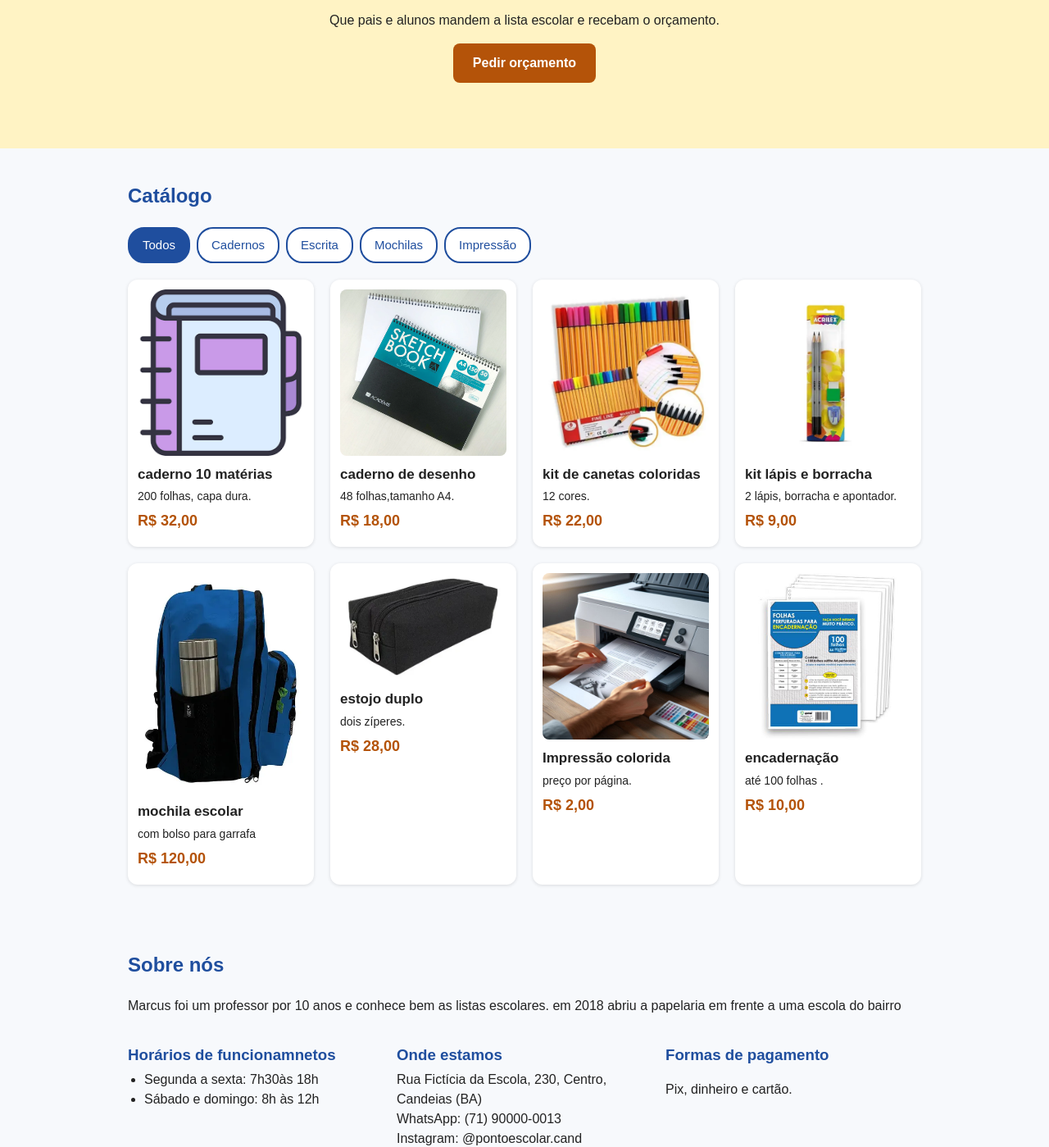
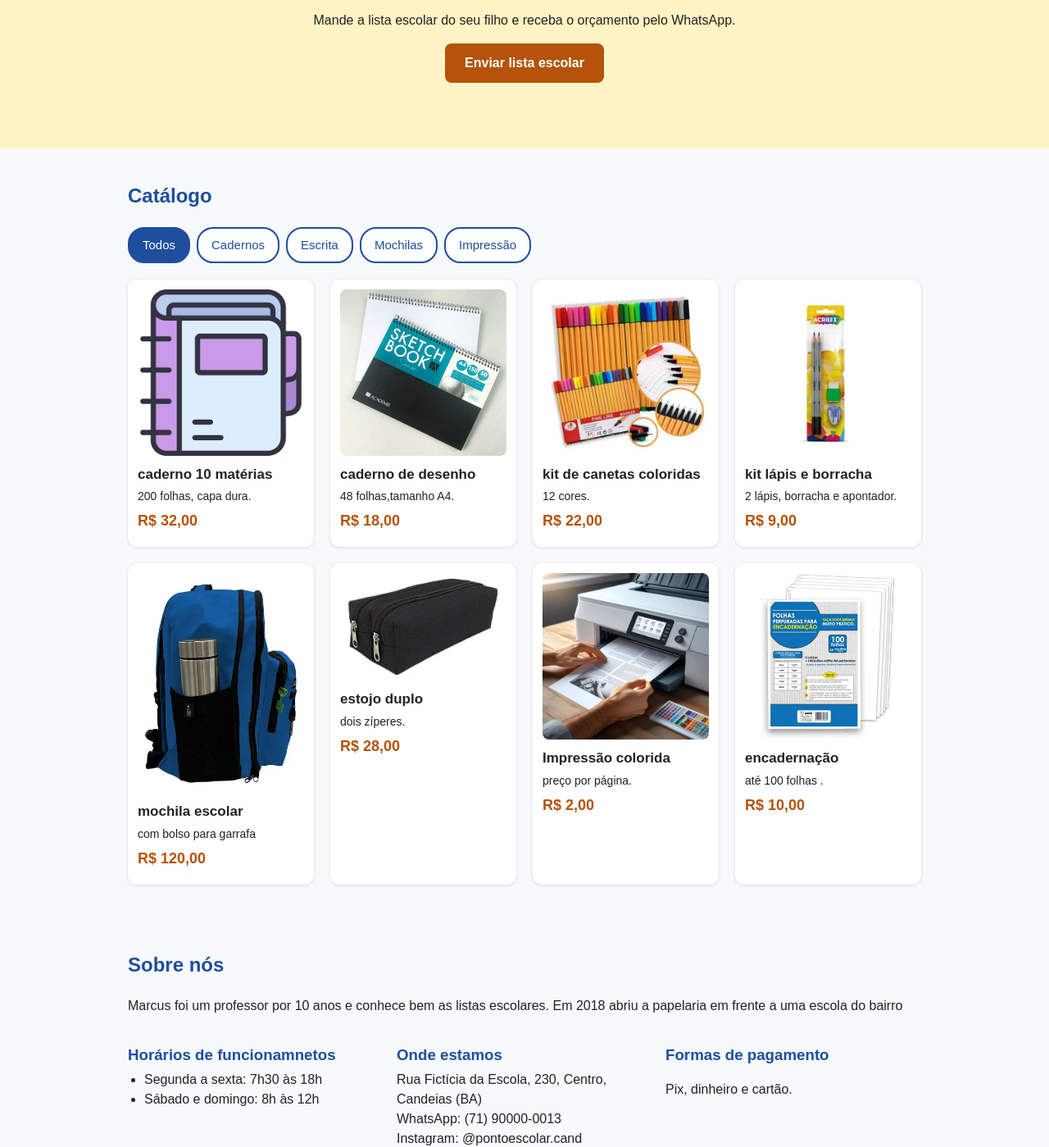
Before and after one commit to matheusriso/ponto-escolar, a plain HTML site: page index.html in a window 1280 px wide. Shown: the part 203-1602 px from the top of the page at 82% size. Drawn offline with Linux system fonts and the light colour scheme.

```diff
--- a/index.html
+++ b/index.html
@@ -3,7 +3,7 @@
 <head>
   <meta charset="UTF-8">
   <meta name="viewport" content="width=device-width, initial-scale=1.0">
-  <title>Ponto escolar| Candeias</title>
+  <title>Ponto Escolar| Candeias</title>
   <meta name="description" content="Ponto escolar, Tudo para a escola, Perto de você.">
   <link rel="stylesheet" href="css/style.css">
 </head>
@@ -30,8 +30,8 @@
     <!-- SEÇÃO 1: INÍCIO -->
     <section id="inicio" class="inicio">
       <h1>Tudo para escola,perto de você!</h1>
-      <p>Que pais e alunos mandem a lista escolar e recebam o orçamento.</p>
-      <a href="#contato" class="botao">Pedir orçamento</a>
+      <p>Mande a lista escolar do seu filho e receba o orçamento pelo WhatsApp.</p>
+      <a href="#contato" class="botao">Enviar lista escolar</a>
     </section>
 
     <!-- SEÇÃO 2: CATÁLOGO -->
@@ -101,13 +101,13 @@
     <!-- SEÇÃO 3: SOBRE -->
     <section id="sobre" class="secao sobre">
       <h2>Sobre nós</h2>
-      <p>Marcus foi um professor por 10 anos e conhece bem as listas escolares. em 2018 abriu a papelaria em frente a uma escola do bairro</p>
+      <p>Marcus foi um professor por 10 anos e conhece bem as listas escolares. Em 2018 abriu a papelaria em frente a uma escola do bairro</p>
 
       <div class="sobre-blocos">
         <div>
           <h3>Horários de funcionamnetos</h3>
           <ul>
-            <li>Segunda a sexta: 7h30às 18h</li>
+            <li>Segunda a sexta: 7h30 às 18h</li>
             <li>Sábado e domingo: 8h às 12h</li>
           </ul>
         </div>
```
Also changed, not shown: 1 other file.
